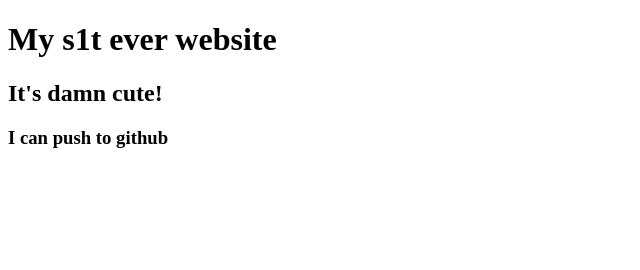
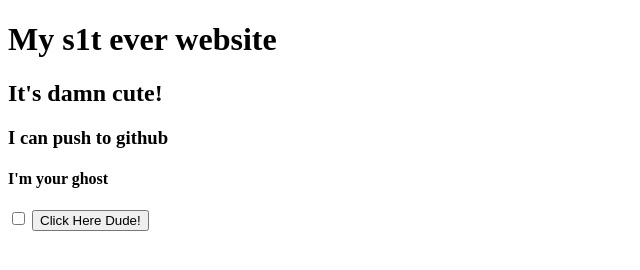
Before and after one commit to arisajinnat/1st-project, a plain HTML site: page index.html in a window 1280 px wide. Shown: the whole page, without its empty margins (0-640 px from the left). Drawn offline with Linux system fonts and the light colour scheme.

Commit message:
I'm done

```diff
--- a/index.html
+++ b/index.html
@@ -6,5 +6,8 @@
 <body>
     <h2> It's damn cute! </h2>
     <h3>I can push to github</h3>
+    <h4> I'm your ghost</h4>
+    <input type="checkbox">
+    <button> Click Here Dude!</button>
 </body>
 </html>
```
